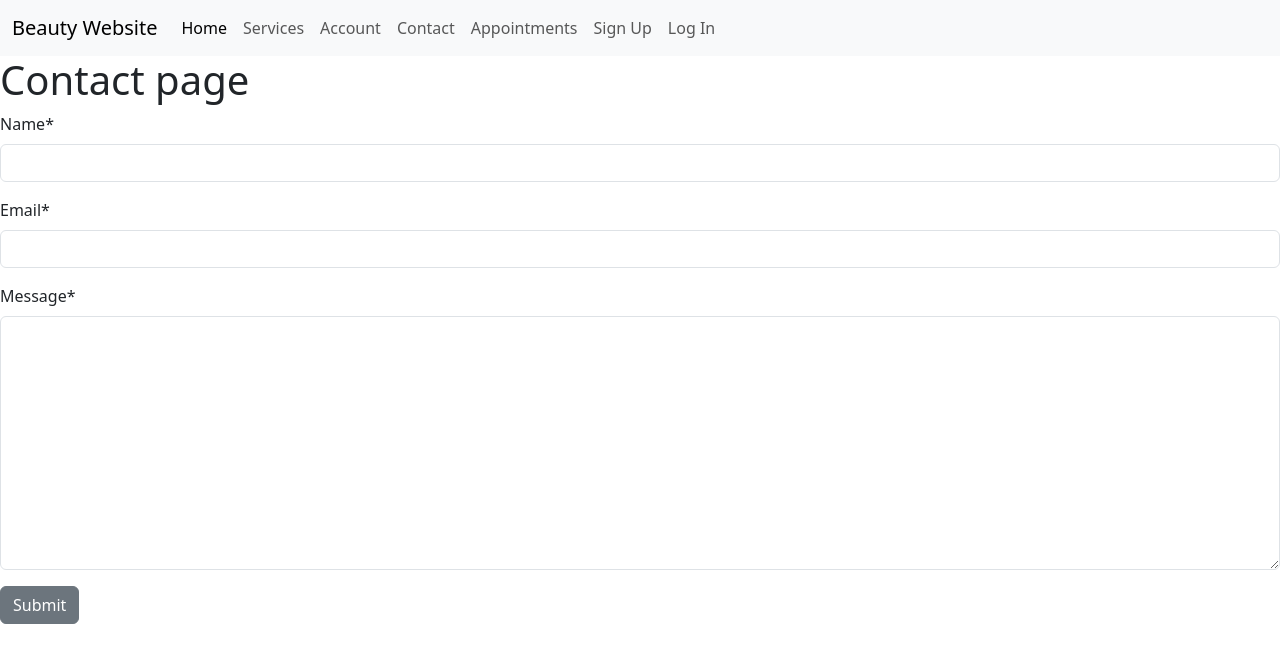
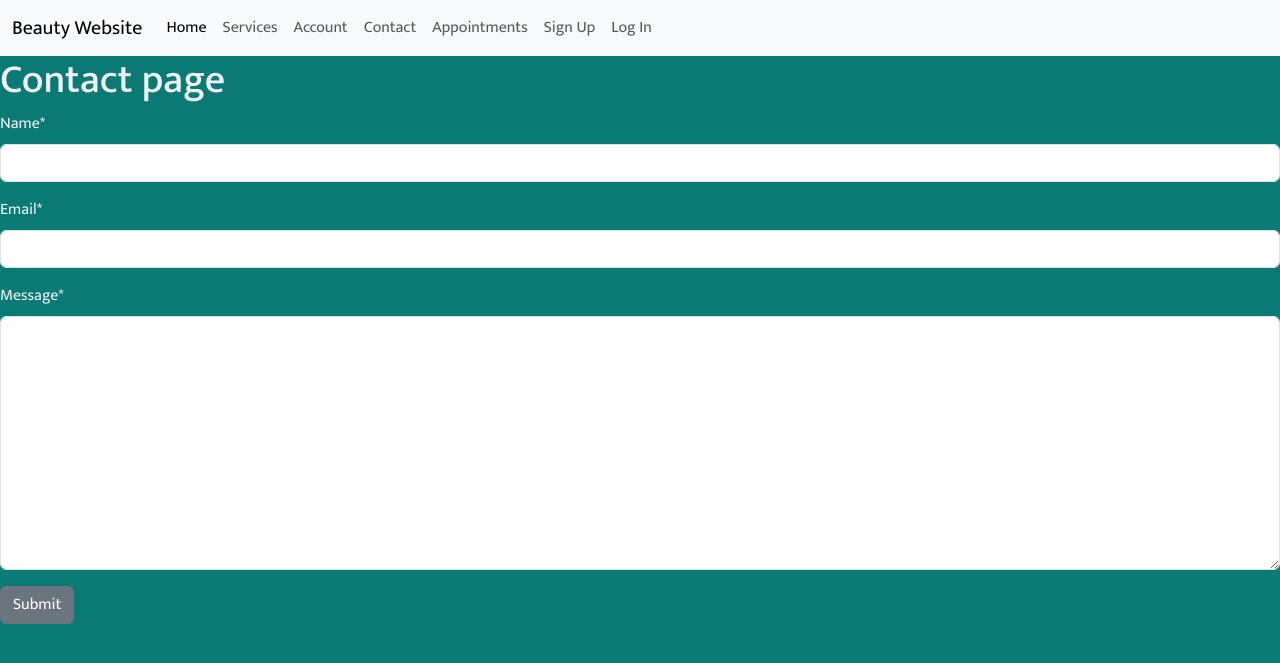
Before and after one commit to liambaker93/beauty-website-p4, a Django app: page /contact/ in a window 1280 px wide. Shown: the top 663 px of the page. Run offline with Django 4.2, Linux system fonts and the light colour scheme; some libraries are stand-ins or nearby versions.

Commit message:
begin styling, importing google fonts and being colouring for page. Create media folder to store images

```diff
--- a/appointments/templates/appointments/add_appointment.html
+++ b/appointments/templates/appointments/add_appointment.html
@@ -1,6 +1,9 @@
 {% extends 'base.html' %}
 {% load crispy_forms_tags %}
 {% load static %}
+{% block extra_title %}
+Appointments
+{% endblock %}
 {% block content %}
 <div class="row service-header text-center">
     <div class="col">
--- a/contact/templates/contact/contact.html
+++ b/contact/templates/contact/contact.html
@@ -1,6 +1,9 @@
 {% extends 'base.html' %}
 {% load crispy_forms_tags %}
 
+{% block extra_title %}
+Contact Me!
+{% endblock %}
 {% block content %}
 
 <h1>Contact page</h1>
--- a/home/templates/home/index.html
+++ b/home/templates/home/index.html
@@ -33,8 +33,13 @@ Homepage
         <div class="col-4">
             {% include 'home/random_service.html' %}
             <div class="row border h-100 home-box">
+            {% if user.is_authenticated %}
+                <h2>Welcome {{ request.user.first_name }}</h2>
+                <p>You have {{ closest_appointment.service.name }} coming up.</p>
+            {% else %}
                 <h2>Sign up for an account!</h2>
                 <p>Get some loyalty rewards</p>
+            {% endif %}
             </div>
             <div class="row border h-100 home-box">
                 <h2>Testimonials</h2>
--- a/static/css/style.css
+++ b/static/css/style.css
@@ -1,3 +1,35 @@
+/* Google fonts link */
+@import url('https://fonts.googleapis.com/css2?family=Mukta:wght@200;300;400;500;600;700;800&display=swap');
+
+/* CSS Font Variables */
+
+:root {
+    --primary-font: "Mukta", sans-serif;
+}
+
+/* CSS Colour variables, hexes provided by Coolors */
+
+:root {
+    --duck-green: #0B7A75;
+    --dark-red: #F0F3F5;
+}
+
+/* Global Styles */
+
+body {
+    font-family: var(--primary-font);
+    background-color: var(--duck-green);
+    color: var(--dark-red);
+}
+
+/* Nav Bar Styles */
+
+nav {
+    background-color: var(--duck-green) !important;
+}
+
+/* Index page styles */
+
 .home-box {
     max-height: fit-content;
     margin-bottom: 15px;
--- a/templates/base.html
+++ b/templates/base.html
@@ -31,9 +31,9 @@
 </head>
 <body>
     <!--Navbar-->
-    <nav class="navbar navbar-expand-lg bg-body-tertiary">
+  <nav class="navbar navbar-expand-lg bg-body-tertiary bg-primary">
   <div class="container-fluid">
-    <a class="navbar-brand" href="#">Beauty Website</a>
+    <a class="navbar-brand" href="{% url 'home' %}">Beauty Website</a>
     <button class="navbar-toggler" type="button" data-bs-toggle="collapse" data-bs-target="#navbarNav" aria-controls="navbarNav" aria-expanded="false" aria-label="Toggle navigation">
       <span class="navbar-toggler-icon"></span>
     </button>
@@ -73,8 +73,7 @@
 </nav>
 {% block content %}
 {% endblock %}
-
-    <!--Bootstrap JS-->
-    <script src="https://cdn.jsdelivr.net/npm/bootstrap@5.3.8/dist/js/bootstrap.bundle.min.js" integrity="sha384-FKyoEForCGlyvwx9Hj09JcYn3nv7wiPVlz7YYwJrWVcXK/BmnVDxM+D2scQbITxI" crossorigin="anonymous"></script>
+<!--Bootstrap JS-->
+<script src="https://cdn.jsdelivr.net/npm/bootstrap@5.3.8/dist/js/bootstrap.bundle.min.js" integrity="sha384-FKyoEForCGlyvwx9Hj09JcYn3nv7wiPVlz7YYwJrWVcXK/BmnVDxM+D2scQbITxI" crossorigin="anonymous"></script>
 </body>
 </html>
```
Also changed, not shown: home/templates/home/random_service.html (+4 -3 lines), home/views.py (+32 -8 lines), media/homepage_candles.webp (added).
